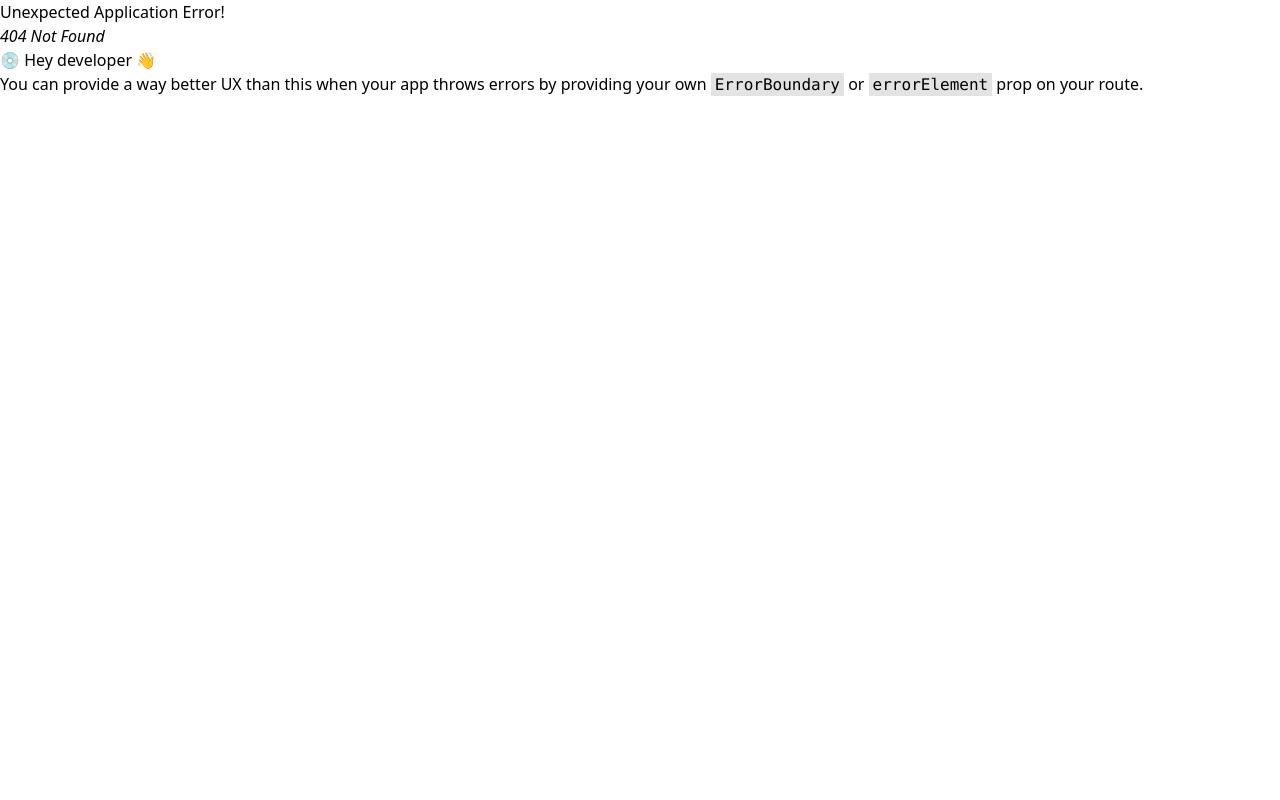
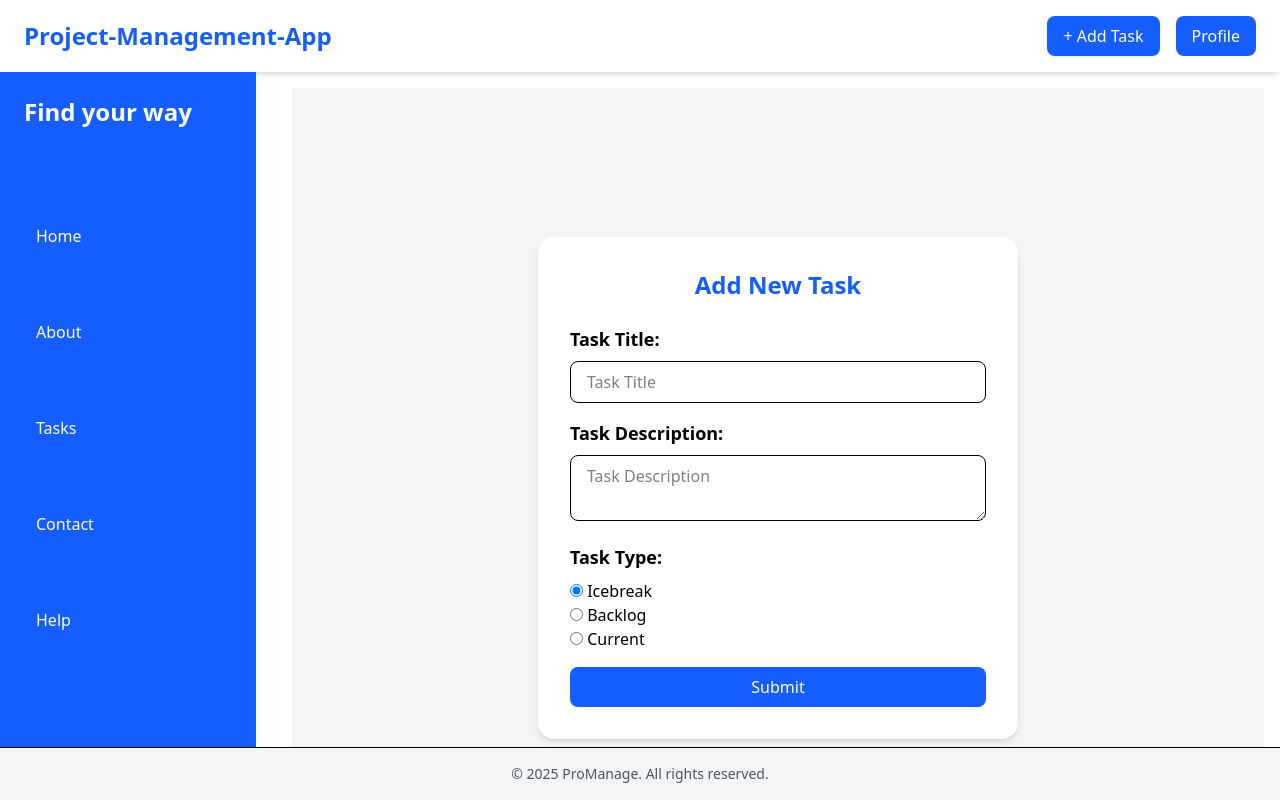
Before and after one commit to Hrittika321/ProManage, a React app: page /form in a window 1280 px wide. Before the commit this address had no page. Shown: the top 800 px of the page. Built offline with nearby package versions, Linux system fonts and the light colour scheme; the HTML template or start-up script is replaced by a standard one.

Commit message:
Form submit with minor issue

```diff
--- a/src/components/AddTaskForm/AddTaskForm.jsx
+++ b/src/components/AddTaskForm/AddTaskForm.jsx
@@ -1,21 +1,96 @@
+import { useState } from "react";
+import { useTasks } from "../../context/TaskContext";
 export default function AddTaskForm() {
+  const [title, setTitle] = useState("");
+  const [description, setDescription] = useState("");
+  const [type, setType] = useState("Icebreak");
+
+  function submitHandler(e) {
+    e.preventDefault();
+    useTasks({ title, description, type });
+  }
+
   return (
     <div className="flex flex-col items-center justify-center h-screen bg-gray-100">
-      <div className="bg-white p-8 rounded-2xl shadow-md w-96">
-        <h2 className="text-2xl font-bold mb-6 text-center text-blue-600">Add New Task</h2>
+      <div className="bg-white p-8 rounded-2xl shadow-md  w-120">
+        <h2 className="text-2xl font-bold mb-6 text-center text-blue-600">
+          Add New Task
+        </h2>
 
-        <form className="space-y-4">
+        <form className="space-y-4" onSubmit={submitHandler}>
+          <label
+            htmlFor="task-title"
+            className="block text-lg font-semibold mb-2"
+          >
+            Task Title:{" "}
+          </label>
           <input
             type="text"
             id="task-title"
             placeholder="Task Title"
+            value={title}
+            onChange={(e) => setTitle(e.target.value)}
             className="w-full px-4 py-2 border rounded-lg focus:outline-none focus:ring-2 focus:ring-blue-500"
           />
+          <label
+            htmlFor="task-descriptiom"
+            className="block text-lg font-semibold mb-2"
+          >
+            Task Description:{" "}
+          </label>
           <textarea
             id="task-description"
             placeholder="Task Description"
+            value={description}
+            onChange={(e) => setDescription(e.target.value)}
             className="w-full px-4 py-2 border rounded-lg focus:outline-none focus:ring-2 focus:ring-blue-500"
           />
+          {/* <label
+            htmlFor="task-specification"
+            className="block text-lg font-semibold mb-2"
+          >
+            Task Specifications:{" "}
+          </label>
+          <textarea
+            id="task-specification"
+            placeholder="Task Specifications"
+            className="w-full px-4 py-2 border rounded-lg focus:outline-none focus:ring-2 focus:ring-blue-500"
+          /> */}
+          <ul>
+            <label className="block text-lg font-semibold mb-2">
+              Task Type:
+            </label>
+            <input
+              type="radio"
+              name="task-type"
+              id="icebreak"
+              value="Icebreak"
+              checked={type === "Icebreak"}
+              onChange={(e) => setType(e.target.value)}
+            />
+            <label htmlFor="icebreak"> Icebreak</label>
+            <br />
+            <input
+              type="radio"
+              name="task-type"
+              id="backlog"
+              value="Backlog"
+              checked={type === "Backlog"}
+              onChange={(e) => setType(e.target.value)}
+            />
+            <label htmlFor="backlog"> Backlog</label>
+            <br />
+            <input
+              type="radio"
+              name="task-type"
+              id="current"
+              value="Current"
+              checked={type === "Current"}
+              onChange={(e) => setType(e.target.value)}
+            />
+            <label htmlFor="current"> Current</label>
+            <br />
+          </ul>
           <button
             type="submit"
             className="w-full px-4 py-2 bg-blue-600 text-white rounded-lg hover:bg-blue-700"
--- a/src/components/Header/Header.jsx
+++ b/src/components/Header/Header.jsx
@@ -1,4 +1,5 @@
 import React from "react";
+import { NavLink } from "react-router";
 
 function Header() {
   return (
@@ -9,10 +10,10 @@ function Header() {
         </div>
         <div className="space-x-4">
           <button className="px-4 py-2 bg-blue-600 text-white rounded-lg shadow hover:bg-blue-700">
-            + Add Task
+            <NavLink to="/form">+ Add Task</NavLink>
           </button>
           <button className="px-4 py-2 rounded-lg bg-blue-600 text-white hover:bg-blue-700">
-            Profile
+            <NavLink to="/profile">Profile</NavLink>
           </button>
         </div>
       </header>
--- a/src/components/Landing/Landing.jsx
+++ b/src/components/Landing/Landing.jsx
@@ -3,7 +3,7 @@ import React from "react";
 function Landing() {
   return (
     <>
-      <div className="fixed h-screen w-full bg-[url('./assets/landing_bg.jpg')] bg-cover bg-center">
+      <div className="fixed inset-0 h-screen w-screen bg-[url('./assets/landing_bg.jpg')] bg-cover bg-center">
         <div className="h-full w-full bg-black/40 flex items-start pt-8 pl-8 justify-between">
           <h1 className="text-white text-5xl font-bold">
             Welcome to ProManage
--- /dev/null
+++ b/src/components/Profile/Profile.jsx
@@ -0,0 +1,9 @@
+import React from 'react'
+
+function Profile() {
+  return (
+    <div>Profile</div>
+  )
+}
+
+export default Profile
--- a/src/components/Tasks/Tasks.jsx
+++ b/src/components/Tasks/Tasks.jsx
@@ -1,9 +1,26 @@
-import React from 'react'
+import {useTasks} from "../../context/TaskContext"
 
-function Tasks() {
+export default function Tasks() {
+  const { tasks } = useTasks();
+
   return (
-    <div>Tasks</div>
-  )
+    <div className="p-8 grid grid-cols-1 md:grid-cols-2 lg:grid-cols-3 gap-6">
+      {tasks.length === 0 ? (
+        <p className="text-gray-600">No tasks added yet.</p>
+      ) : (
+        tasks.map((task, index) => (
+          <div
+            key={index}
+            className="bg-white rounded-xl shadow-lg p-6 border border-gray-200"
+          >
+            <h3 className="text-xl font-bold">{task.title}</h3>
+            <p className="text-gray-600">{task.description}</p>
+            <span className="inline-block mt-3 px-3 py-1 text-sm rounded-full bg-blue-100 text-blue-600">
+              {task.type}
+            </span>
+          </div>
+        ))
+      )}
+    </div>
+  );
 }
-
-export default Tasks
--- /dev/null
+++ b/src/context/TaskContext.jsx
@@ -0,0 +1,21 @@
+import { createContext, useContext, useState } from "react";
+
+const TaskContext = createContext();
+
+export function TaskProvider({ children }) {
+  const [tasks, setTasks] = useState([]);
+
+  const addTask = (task) => {
+    setTasks((prev) => [...prev, task]);
+  };
+
+  return (
+    <TaskContext.Provider value={{tasks,setTasks}}>
+        {children}
+    </TaskContext.Provider>
+  )
+}
+
+export function useTasks() {
+  return useContext(TaskContext);
+}
--- a/src/main.jsx
+++ b/src/main.jsx
@@ -9,31 +9,35 @@ import {
 import "./index.css";
 
 import Layout from "./Layout.jsx";
-import AddTaskForm from "./components/AddTaskForm/AddTaskForm.jsx";
 import Body from "./components/Body/Body.jsx";
 import About from "./components/About/About.jsx";
 import Landing from "./components/Landing/Landing.jsx";
 import Tasks from "./components/Tasks/Tasks.jsx"
 import Contact from "./components/Contact/Contact.jsx"
 import Help from "./components/Help/Help.jsx"
+import AddTaskForm from "./components/AddTaskForm/AddTaskForm.jsx";
+import Profile from "./components/Profile/Profile.jsx";
+import { TaskProvider } from "./context/TaskContext.jsx";
 
 const router = createBrowserRouter(
   createRoutesFromElements(
     <Route path="/" element={<Layout />}>
       <Route path="/landing" element={<Landing />} />
-      <Route path="" element={<Body />}>
-        <Route path="task-form" element={<AddTaskForm />} />
-      </Route>
+      <Route path="" element={<Body />}/>
       <Route path="about" element={<About />} />
       <Route path="tasks" element={<Tasks />} />
       <Route path="contact" element={<Contact />} />
       <Route path="help" element={<Help />} />
+      <Route path="form" element={<AddTaskForm />} />
+      <Route path="profile" element={<Profile />} />
     </Route>
   )
 );
 
 createRoot(document.getElementById("root")).render(
   <StrictMode>
-    <RouterProvider router={router} />
+    <TaskProvider>
+      <RouterProvider router={router} />
+    </TaskProvider>
   </StrictMode>
 );
```
